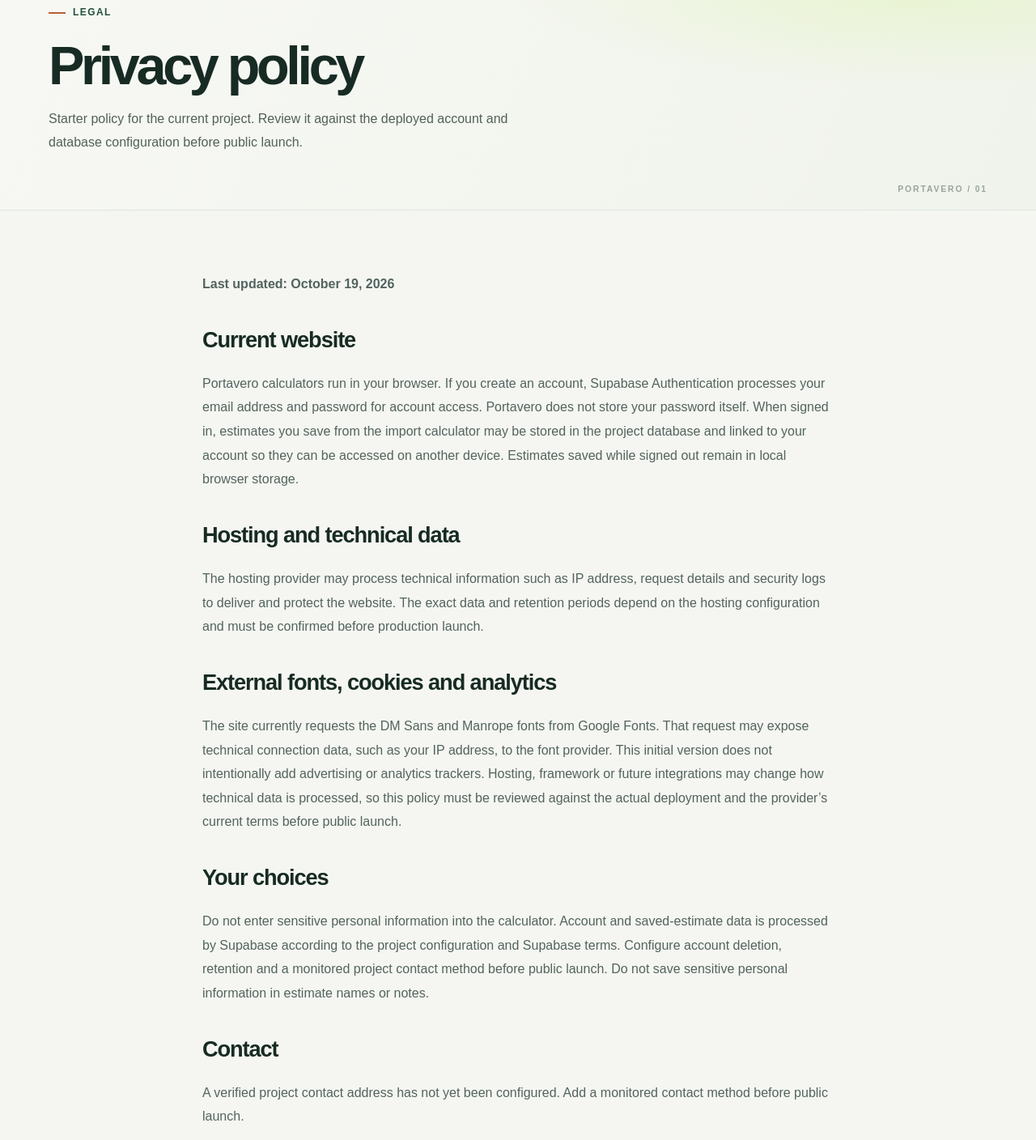
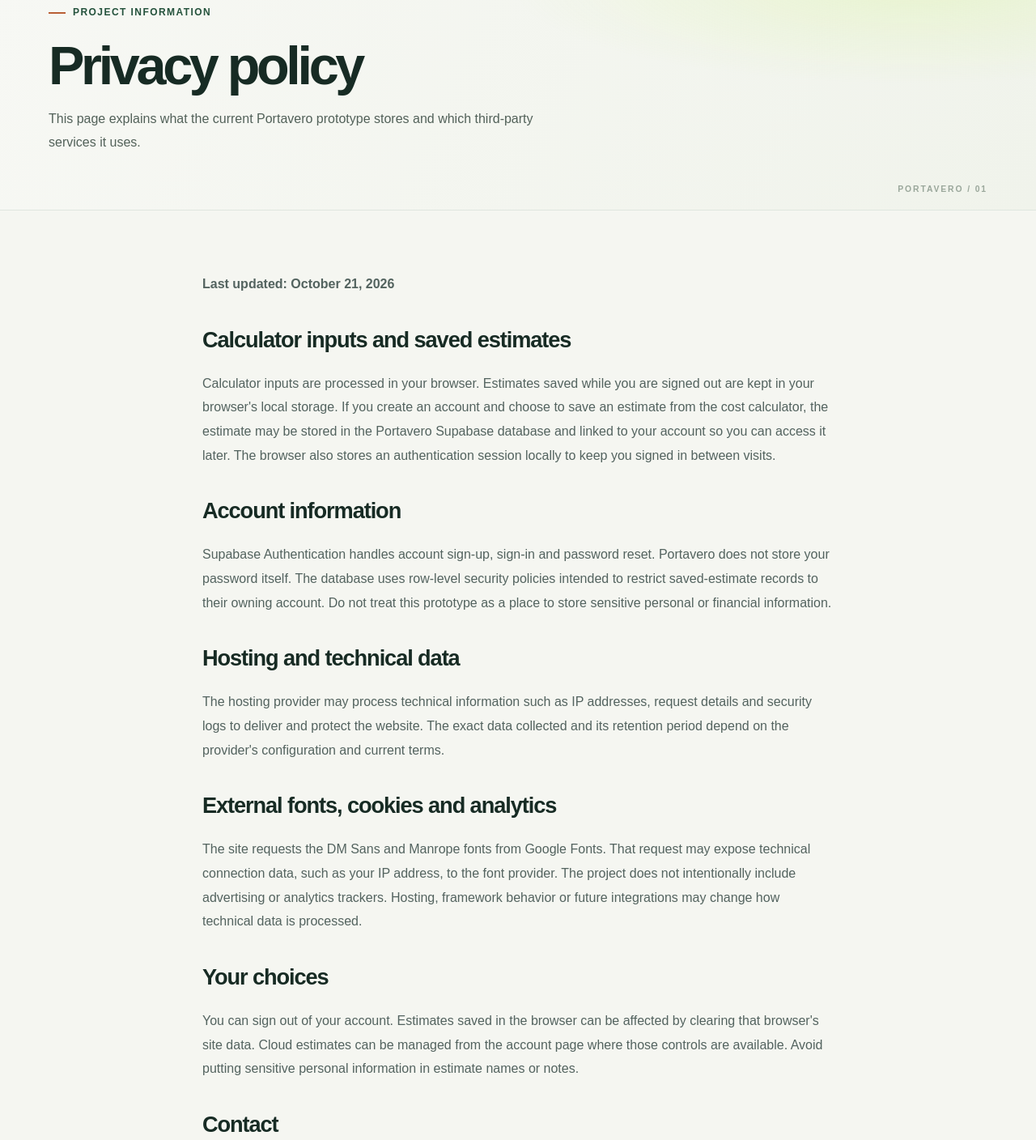
Before and after one commit to GIORGIO2032Q4E/portavero, a Next.js app: page /privacy-policy in a window 1280 px wide. Shown: the part 140-1548 px from the top of the page at 81% size. Built offline with nearby package versions, Linux system fonts and the light colour scheme; no server answers.

Commit message:
Clarify privacy information for the current prototype

```diff
--- a/src/app/privacy-policy/page.tsx
+++ b/src/app/privacy-policy/page.tsx
@@ -2,21 +2,22 @@ import type { Metadata } from "next";
 
 export const metadata: Metadata = {
   title: "Privacy policy",
-  description: "Read how the current Portavero prototype handles calculator inputs, hosting data, external fonts, and privacy limitations."
+  description: "How the Portavero project prototype handles calculator inputs, account data, hosting logs and external fonts."
 };
 
 export default function PrivacyPolicyPage() {
   return (
     <>
-      <section className="page-hero"><div className="container"><span className="eyebrow">Legal</span><h1>Privacy policy</h1><p>Starter policy for the current project. Review it against the deployed account and database configuration before public launch.</p></div></section>
+      <section className="page-hero"><div className="container"><span className="eyebrow">Project information</span><h1>Privacy policy</h1><p>This page explains what the current Portavero prototype stores and which third-party services it uses.</p></div></section>
       <section className="section"><div className="container content-narrow prose">
-        <p><strong>Last updated: October 19, 2026</strong></p>
-        <h2>Current website</h2><p>Portavero calculators run in your browser. If you create an account, Supabase Authentication processes your email address and password for account access. Portavero does not store your password itself. When signed in, estimates you save from the import calculator may be stored in the project database and linked to your account so they can be accessed on another device. Estimates saved while signed out remain in local browser storage.</p>
-        <h2>Hosting and technical data</h2><p>The hosting provider may process technical information such as IP address, request details and security logs to deliver and protect the website. The exact data and retention periods depend on the hosting configuration and must be confirmed before production launch.</p>
-        <h2>External fonts, cookies and analytics</h2><p>The site currently requests the DM Sans and Manrope fonts from Google Fonts. That request may expose technical connection data, such as your IP address, to the font provider. This initial version does not intentionally add advertising or analytics trackers. Hosting, framework or future integrations may change how technical data is processed, so this policy must be reviewed against the actual deployment and the provider’s current terms before public launch.</p>
-        <h2>Your choices</h2><p>Do not enter sensitive personal information into the calculator. Account and saved-estimate data is processed by Supabase according to the project configuration and Supabase terms. Configure account deletion, retention and a monitored project contact method before public launch. Do not save sensitive personal information in estimate names or notes.</p>
-        <h2>Contact</h2><p>A verified project contact address has not yet been configured. Add a monitored contact method before public launch.</p>
-        <div className="notice">This is a starter policy for an early project, not legal advice. Review it against the actual deployment and applicable privacy laws before launch.</div>
+        <p><strong>Last updated: October 21, 2026</strong></p>
+        <h2>Calculator inputs and saved estimates</h2><p>Calculator inputs are processed in your browser. Estimates saved while you are signed out are kept in your browser's local storage. If you create an account and choose to save an estimate from the cost calculator, the estimate may be stored in the Portavero Supabase database and linked to your account so you can access it later. The browser also stores an authentication session locally to keep you signed in between visits.</p>
+        <h2>Account information</h2><p>Supabase Authentication handles account sign-up, sign-in and password reset. Portavero does not store your password itself. The database uses row-level security policies intended to restrict saved-estimate records to their owning account. Do not treat this prototype as a place to store sensitive personal or financial information.</p>
+        <h2>Hosting and technical data</h2><p>The hosting provider may process technical information such as IP addresses, request details and security logs to deliver and protect the website. The exact data collected and its retention period depend on the provider's configuration and current terms.</p>
+        <h2>External fonts, cookies and analytics</h2><p>The site requests the DM Sans and Manrope fonts from Google Fonts. That request may expose technical connection data, such as your IP address, to the font provider. The project does not intentionally include advertising or analytics trackers. Hosting, framework behavior or future integrations may change how technical data is processed.</p>
+        <h2>Your choices</h2><p>You can sign out of your account. Estimates saved in the browser can be affected by clearing that browser's site data. Cloud estimates can be managed from the account page where those controls are available. Avoid putting sensitive personal information in estimate names or notes.</p>
+        <h2>Contact</h2><p>This student-developed project prototype does not currently have a dedicated support email address.</p>
+        <div className="notice">This page describes the current prototype and is not a claim of legal compliance for a commercial service. Review the actual deployment, provider terms and applicable privacy requirements before using Portavero commercially.</div>
       </div></section>
     </>
   );
```
